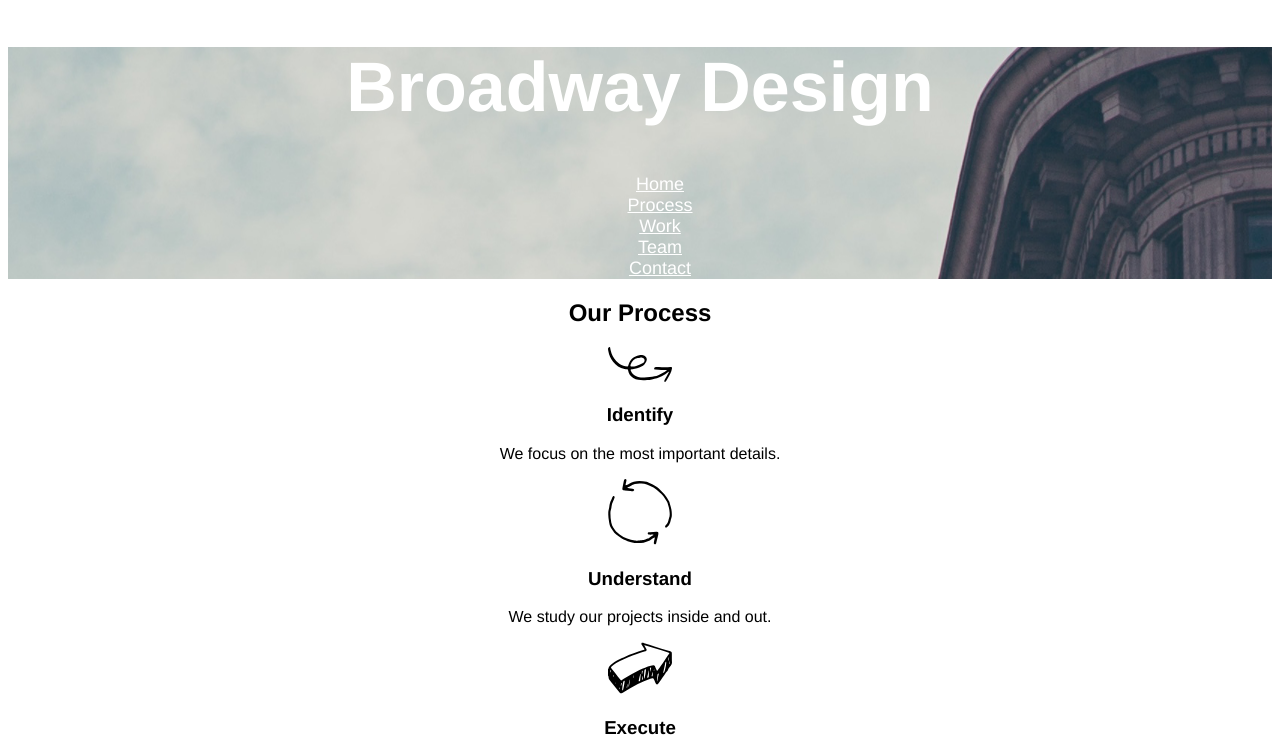
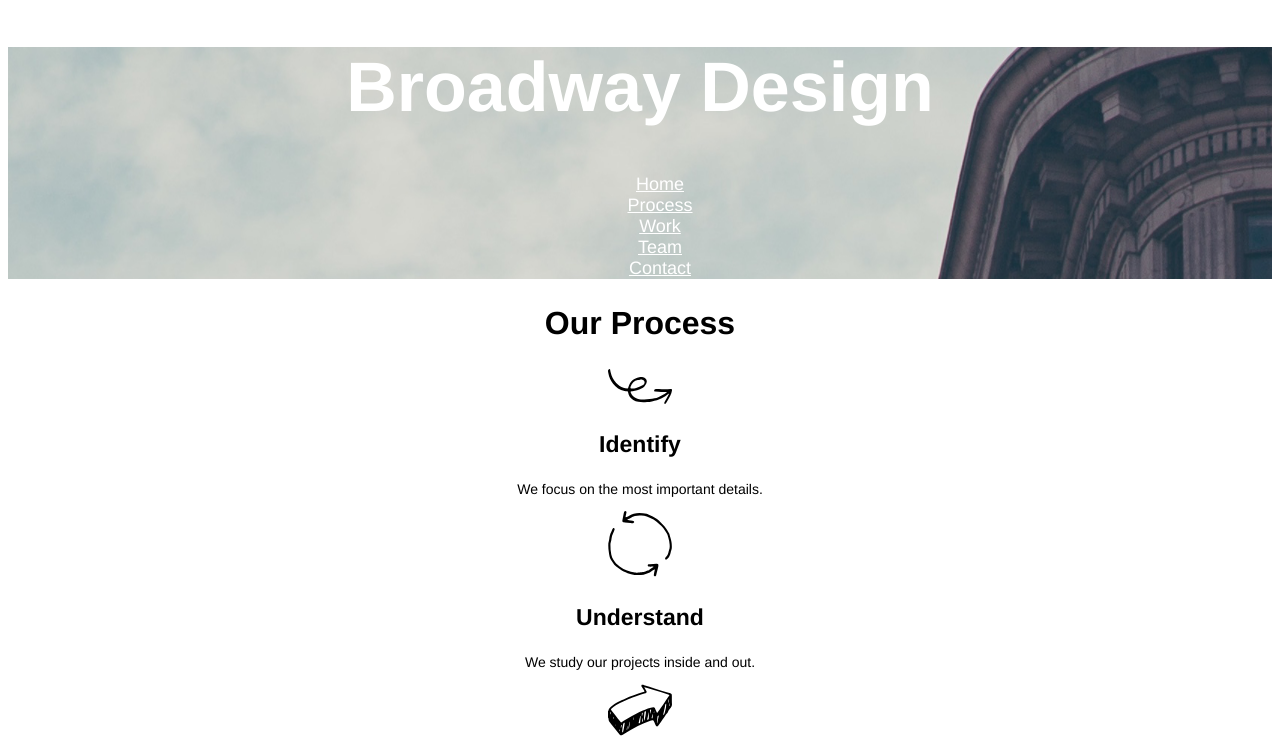
Before and after one commit to glennrosenberg/broadway, a plain HTML site: page index.html in a window 1280 px wide. Shown: the top 755 px of the page. Drawn offline with Linux system fonts and the light colour scheme.

Commit message:
tweaked some settings in the css

```diff
--- a/resources/css/style.css
+++ b/resources/css/style.css
@@ -8,9 +8,23 @@ div.heading {
   background-image: url("../images/the-flatiron-building.png");
 }
 
+h1, h2, h3{
+  font-weight: bold;
+}
 h1 {
   font-size: 70px;
-  font-weight: bold;
+}
+
+h2 {
+  font-size: 32px;
+}
+
+h3 {
+  font-size: 23px;
+}
+
+p {
+  font-size: 14px;
 }
 
 nav ul {
```
